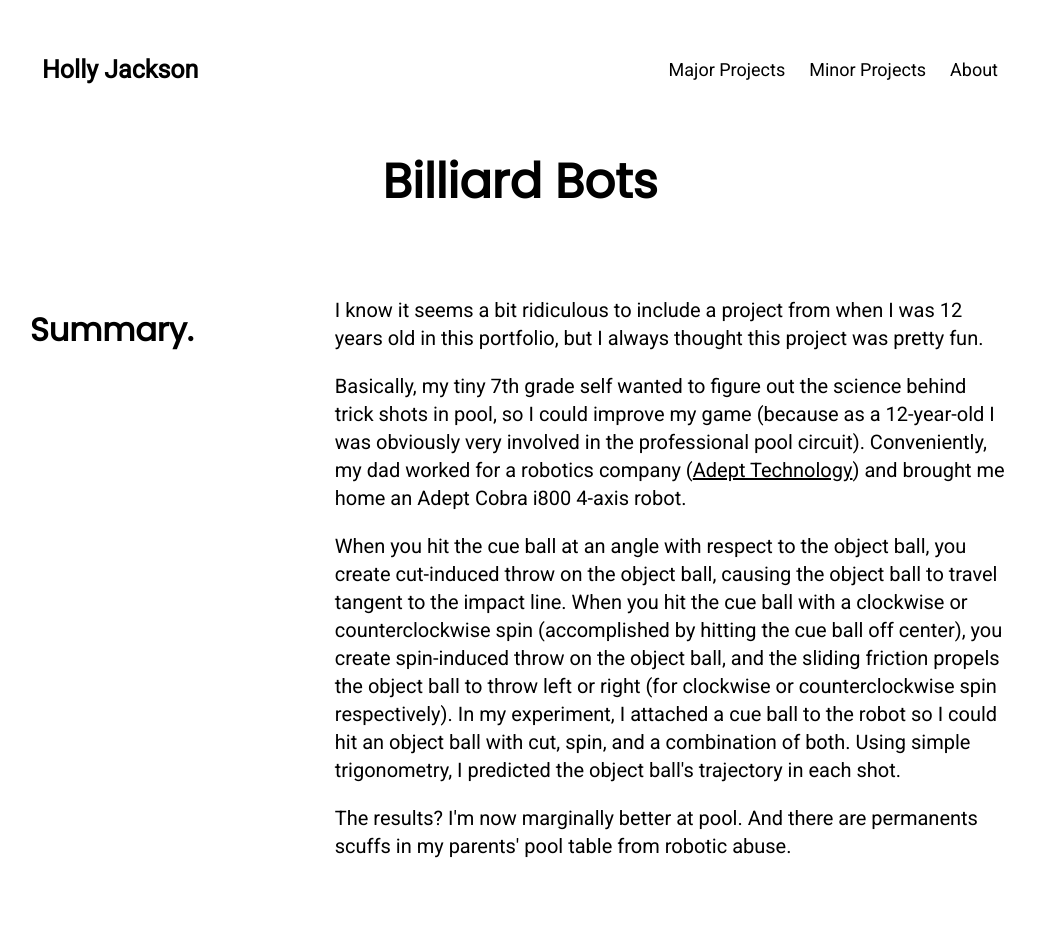
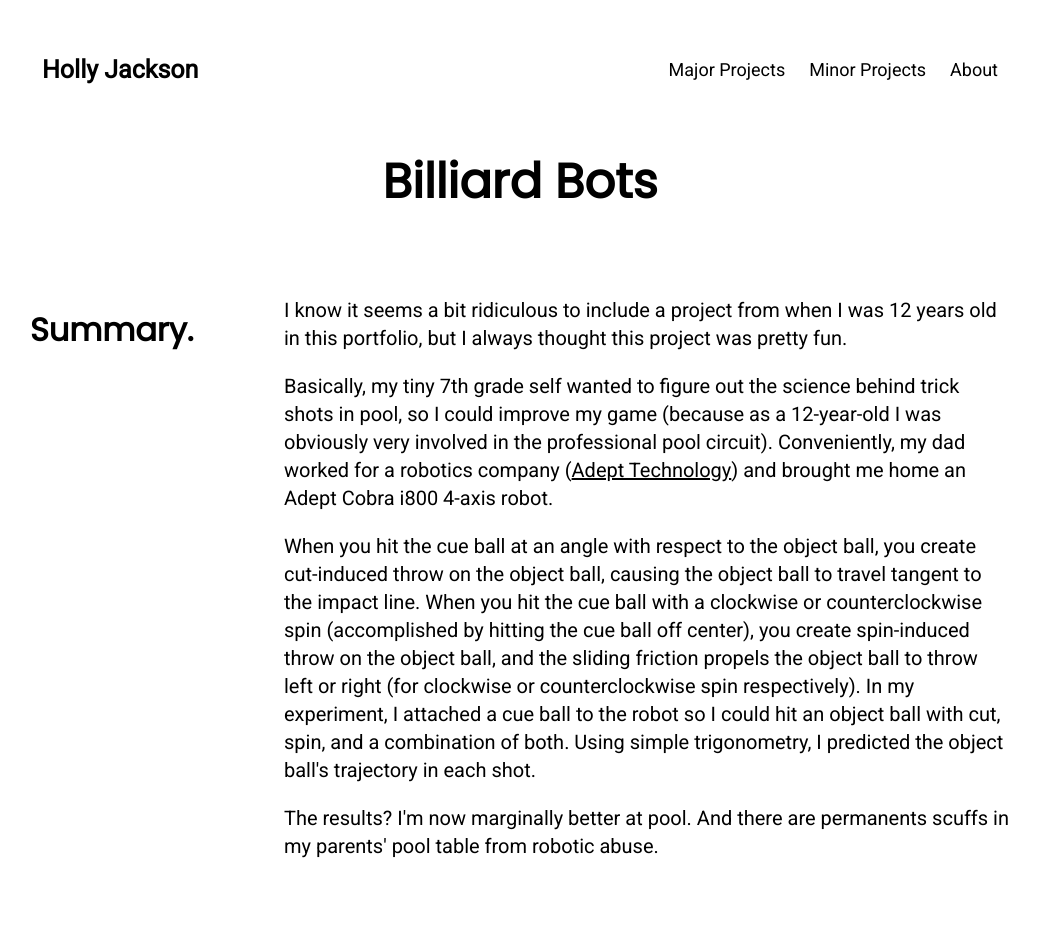
Before and after one commit to hollyjackson/hollyjackson.github.io, a Jekyll site: the page built from minor-projects/billiard-bots/index.html, in a window 1280 px wide. Shown: the top 952 px of the page, without its empty margins (120-1159 px from the left). Built offline with Jekyll 4.4.1, drawn with Linux system fonts in a browser that asks for light colours.

Commit message:
column experiment

```diff
--- a/css/main.css
+++ b/css/main.css
@@ -160,6 +160,7 @@ img {
 }
 
 .row_grid {
+    grid-template-columns: 25% auto;
     margin: 8px -16px;
 }
 
@@ -187,12 +188,12 @@ img {
 
 .column_grid_title {
     float: left;
-    width: 30%;
+    width: 25%;
 }
 
 .column_grid_text {
     float: left;
-    width: 70%;
+    width: 75%;
 }
 
 /* Clear floats after rows */
```
